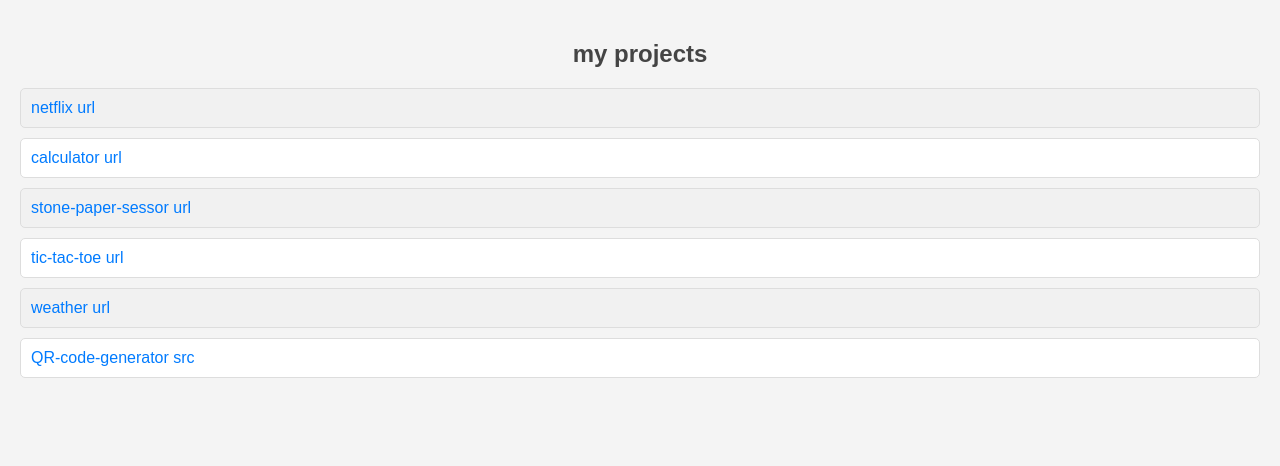
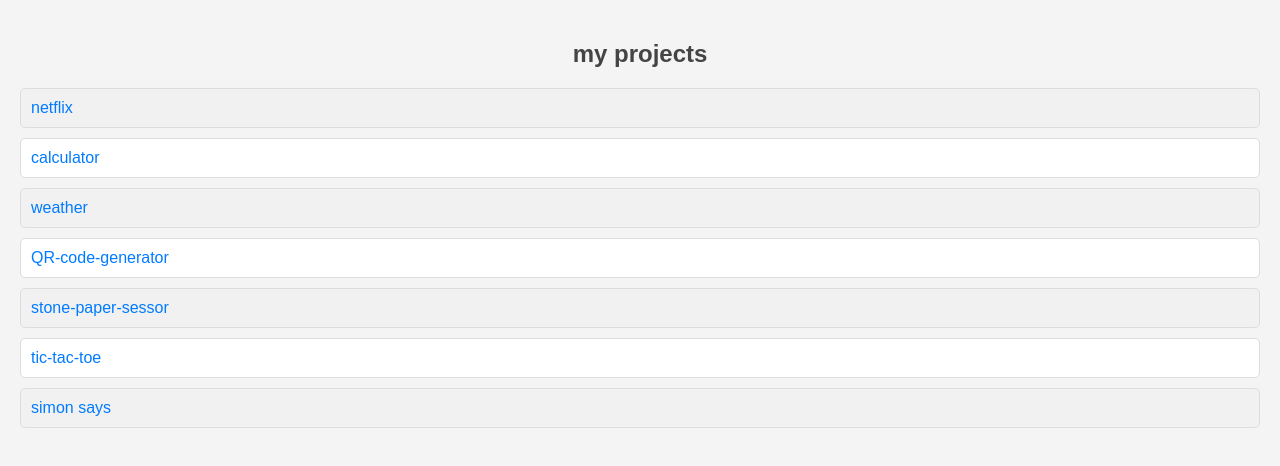
Before and after one commit to Kartik9356/link, a plain HTML site: page index.html in a window 1280 px wide. Drawn offline with Linux system fonts and the light colour scheme.

Commit message:
added symon says

```diff
--- a/index.html
+++ b/index.html
@@ -60,17 +60,19 @@
 <body>
     <h2>my projects</h2>
     <a target="_blank" href="https://kartik9356.github.io/Netflix-clone/
-    ">netflix url</a>
+    ">netflix</a>
     <a target="_blank" href="https://kartik9356.github.io/calculator/
-    ">calculator url</a>
+    ">calculator</a>
+    <a target="_blank" href="https://kartik9356.github.io/weather/
+    ">weather</a>
+    <a target="_blank" href="https://kartik9356.github.io/QR-code-generator/
+    ">QR-code-generator</a>
     <a target="_blank" href="https://kartik9356.github.io/stone-paper-sessor/
-    ">stone-paper-sessor url</a>
+    ">stone-paper-sessor</a>
     <a target="_blank" href="https://kartik9356.github.io/tic-tac-toe/
-    ">tic-tac-toe url</a>
-    <a target="_blank" href="https://kartik9356.github.io/weather/
-    ">weather url</a>
-    <a target="_blank" href="https://kartik9356.github.io/QR-code-generator/
-    ">QR-code-generator src</a>
+    ">tic-tac-toe</a>
+    <a target="_blank" href="https://kartik9356.github.io/simon-says/
+    ">simon says</a>
 </body>
 
 </html>
```
